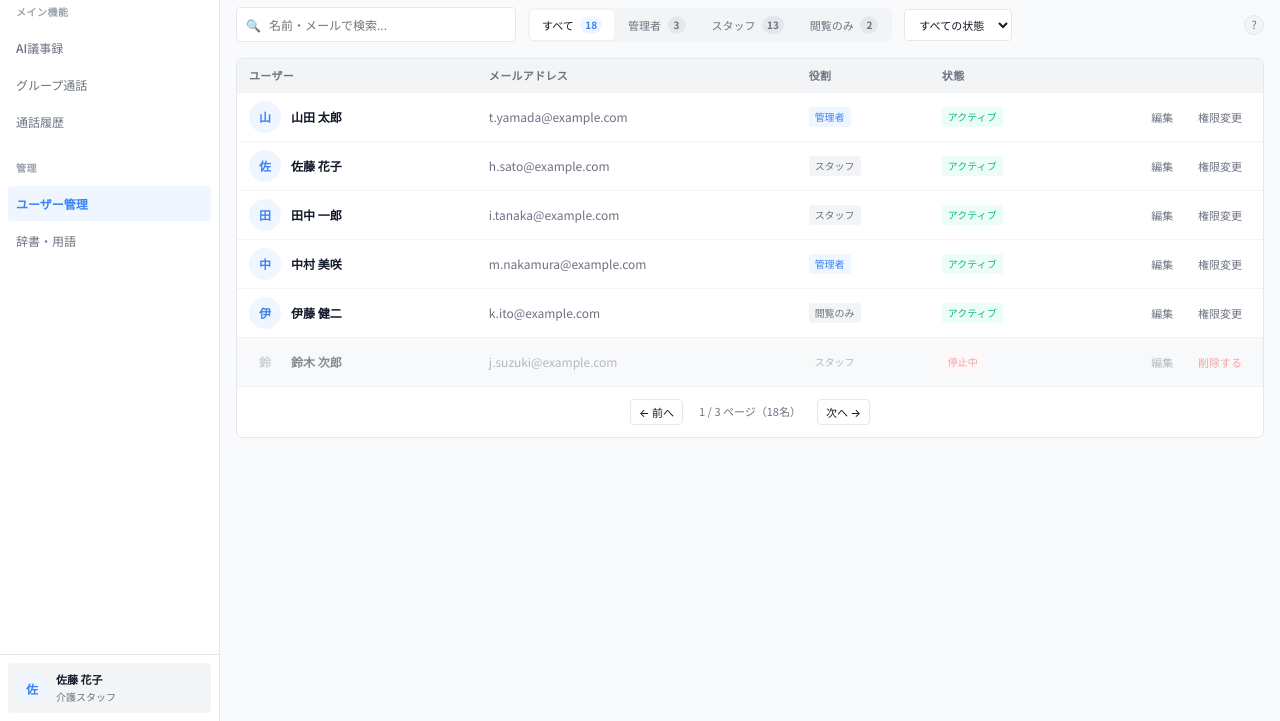
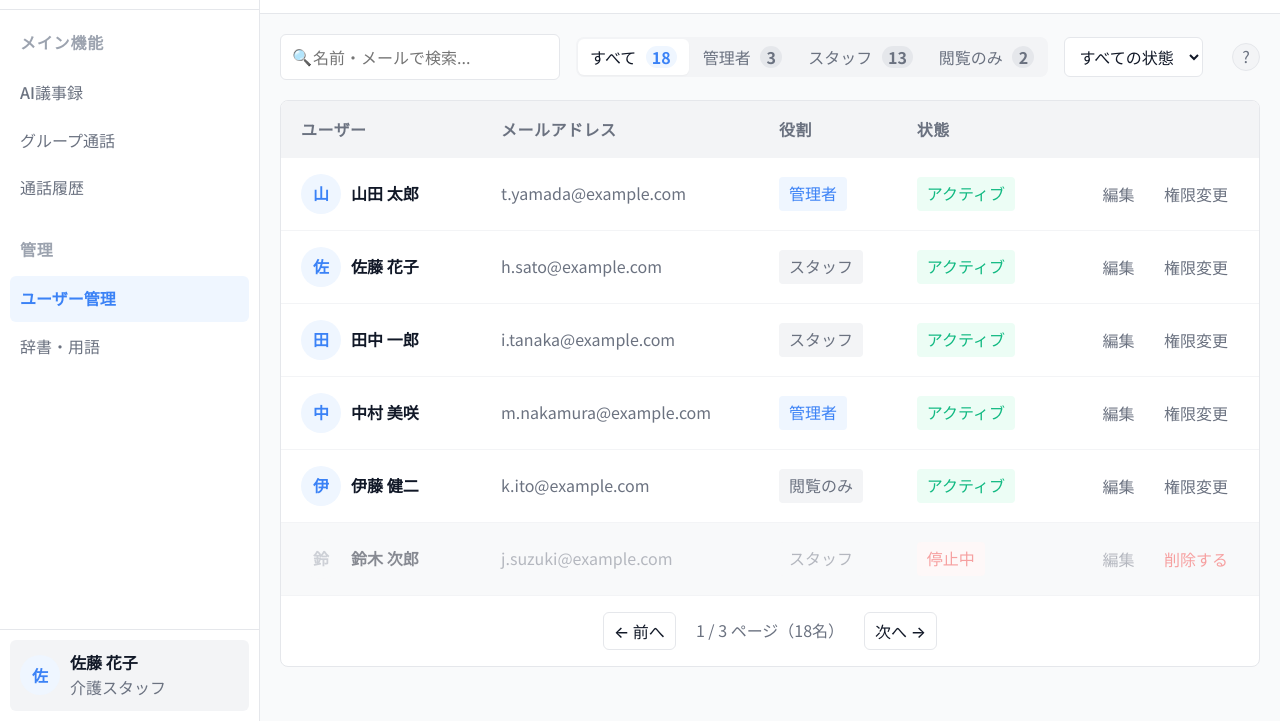
Before and after one commit to hiranuma-shuya/tbeye-ui, a website: page staff.html in a window 1280 px wide. Shown: the part 79-800 px from the top of the page. Drawn offline with Linux system fonts and the light colour scheme.

Commit message:
Enhance UI styles across multiple pages for improved readability and consistency

```diff
--- a/staff.html
+++ b/staff.html
@@ -42,11 +42,11 @@
       display: inline-flex;
       align-items: center;
       justify-content: center;
-      min-width: 18px;
-      height: 18px;
-      padding: 0 5px;
-      margin-left: 4px;
-      font-size: 10px;
+      min-width: 22px;
+      height: 22px;
+      padding: 0 6px;
+      margin-left: 6px;
+      font-size: 16px;
       font-weight: 600;
       background: var(--border);
       border-radius: 999px;
@@ -77,11 +77,11 @@
 
     .search-icon {
       position: absolute;
-      left: 10px;
+      left: 12px;
       top: 50%;
       transform: translateY(-50%);
       color: var(--text-muted);
-      font-size: 12px;
+      font-size: 16px;
     }
 
     /* Help Tooltip */
@@ -89,12 +89,12 @@
       display: inline-flex;
       align-items: center;
       justify-content: center;
-      width: 20px;
-      height: 20px;
+      width: 28px;
+      height: 28px;
       background: var(--surface-alt);
       border: 1px solid var(--border);
       border-radius: 50%;
-      font-size: 11px;
+      font-size: 16px;
       color: var(--text-secondary);
       cursor: help;
       margin-left: auto;
--- a/style.css
+++ b/style.css
@@ -31,29 +31,29 @@
   --danger: #ef4444;
   --danger-light: #fef2f2;
 
-  /* Spacing - Tighter */
-  --space-xs: 4px;
-  --space-sm: 8px;
-  --space-md: 12px;
-  --space-lg: 16px;
-  --space-xl: 24px;
-  --space-2xl: 32px;
+  /* Spacing */
+  --space-xs: 6px;
+  --space-sm: 10px;
+  --space-md: 16px;
+  --space-lg: 20px;
+  --space-xl: 28px;
+  --space-2xl: 40px;
 
-  /* Typography - Smaller */
+  /* Typography - Minimum 16px */
   --font: "Noto Sans JP", -apple-system, BlinkMacSystemFont, sans-serif;
-  --text-xs: 11px;
-  --text-sm: 12px;
-  --text-base: 13px;
-  --text-lg: 14px;
-  --text-xl: 16px;
-  --text-2xl: 20px;
-  --text-3xl: 24px;
+  --text-xs: 16px;
+  --text-sm: 16px;
+  --text-base: 17px;
+  --text-lg: 18px;
+  --text-xl: 20px;
+  --text-2xl: 24px;
+  --text-3xl: 32px;
 
-  /* Radius - Subtle */
-  --radius-sm: 4px;
-  --radius: 6px;
-  --radius-lg: 8px;
-  --radius-xl: 12px;
+  /* Radius */
+  --radius-sm: 6px;
+  --radius: 8px;
+  --radius-lg: 12px;
+  --radius-xl: 16px;
 
   /* Shadows - Minimal */
   --shadow-sm: 0 1px 2px rgba(0, 0, 0, 0.03);
@@ -90,9 +90,9 @@ input, select, textarea {
   min-height: 100vh;
 }
 
-/* ===== Sidebar - Compact Navigation ===== */
+/* ===== Sidebar Navigation ===== */
 .sidebar {
-  width: 220px;
+  width: 260px;
   background: var(--surface);
   border-right: 1px solid var(--border);
   display: flex;
@@ -132,13 +132,13 @@ input, select, textarea {
 }
 
 .nav-section-title {
-  font-size: 10px;
+  font-size: var(--text-xs);
   font-weight: 600;
   color: var(--text-muted);
   text-transform: uppercase;
   letter-spacing: 0.05em;
   padding: var(--space-sm) var(--space-sm);
-  margin-bottom: 2px;
+  margin-bottom: 4px;
 }
 
 .nav-item {
@@ -166,12 +166,12 @@ input, select, textarea {
 }
 
 .nav-icon {
-  width: 24px;
-  height: 24px;
+  width: 28px;
+  height: 28px;
   display: flex;
   align-items: center;
   justify-content: center;
-  font-size: var(--text-lg);
+  font-size: var(--text-xl);
 }
 
 .sidebar-footer {
@@ -189,8 +189,8 @@ input, select, textarea {
 }
 
 .user-avatar {
-  width: 32px;
-  height: 32px;
+  width: 40px;
+  height: 40px;
   border-radius: 50%;
   background: var(--primary-light);
   color: var(--primary);
@@ -215,14 +215,14 @@ input, select, textarea {
 }
 
 .user-role {
-  font-size: 10px;
+  font-size: var(--text-xs);
   color: var(--text-secondary);
 }
 
 /* ===== Main Content ===== */
 .main {
   flex: 1;
-  margin-left: 220px;
+  margin-left: 260px;
   min-height: 100vh;
   display: flex;
   flex-direction: column;
@@ -311,7 +311,7 @@ input, select, textarea {
   gap: var(--space-sm);
 }
 
-/* ===== Buttons - Compact & Modern ===== */
+/* ===== Buttons ===== */
 .btn {
   display: inline-flex;
   align-items: center;
@@ -323,26 +323,26 @@ input, select, textarea {
   border-radius: var(--radius-sm);
   border: 1px solid transparent;
   transition: all 0.15s ease;
-  min-height: 32px;
+  min-height: 40px;
   white-space: nowrap;
 }
 
 .btn-sm {
   padding: var(--space-xs) var(--space-sm);
   font-size: var(--text-xs);
-  min-height: 26px;
+  min-height: 36px;
 }
 
 .btn-lg {
   padding: var(--space-md) var(--space-lg);
   font-size: var(--text-base);
-  min-height: 38px;
+  min-height: 48px;
 }
 
 .btn-xl {
   padding: var(--space-md) var(--space-xl);
   font-size: var(--text-lg);
-  min-height: 44px;
+  min-height: 56px;
 }
 
 .btn-primary {
@@ -396,8 +396,8 @@ input, select, textarea {
 }
 
 .btn-icon {
-  width: 32px;
-  height: 32px;
+  width: 40px;
+  height: 40px;
   padding: 0;
   border-radius: var(--radius-sm);
 }
@@ -406,11 +406,11 @@ input, select, textarea {
 .badge {
   display: inline-flex;
   align-items: center;
-  gap: 4px;
-  padding: 2px 6px;
-  font-size: 10px;
+  gap: 6px;
+  padding: 4px 10px;
+  font-size: var(--text-xs);
   font-weight: 500;
-  border-radius: 3px;
+  border-radius: 4px;
   white-space: nowrap;
 }
 
@@ -468,13 +468,13 @@ input, select, textarea {
 .form-select,
 .form-textarea {
   width: 100%;
-  padding: var(--space-sm);
+  padding: var(--space-sm) var(--space-md);
   font-size: var(--text-sm);
   border: 1px solid var(--border);
   border-radius: var(--radius-sm);
   background: var(--surface);
   transition: all 0.15s ease;
-  min-height: 32px;
+  min-height: 44px;
 }
 
 .form-input:focus,
@@ -612,7 +612,7 @@ input, select, textarea {
   padding: var(--space-sm) var(--space-lg);
   border-radius: var(--radius-sm);
   border: none;
-  min-height: 36px;
+  min-height: 44px;
   transition: opacity 0.15s ease;
 }
 
@@ -717,7 +717,7 @@ input, select, textarea {
   border-color: var(--primary);
 }
 
-/* ===== Tables - Compact & Modern ===== */
+/* ===== Tables ===== */
 .table-container {
   background: var(--surface);
   border-radius: var(--radius);
@@ -736,13 +736,13 @@ input, select, textarea {
   font-size: var(--text-xs);
   font-weight: 600;
   text-align: left;
-  padding: var(--space-sm) var(--space-md);
+  padding: var(--space-md) var(--space-lg);
   text-transform: uppercase;
   letter-spacing: 0.03em;
 }
 
 .table td {
-  padding: var(--space-sm) var(--space-md);
+  padding: var(--space-md) var(--space-lg);
   border-bottom: 1px solid var(--border-light);
   font-size: var(--text-sm);
   vertical-align: middle;
@@ -836,8 +836,8 @@ input, select, textarea {
 }
 
 .empty-state-icon {
-  font-size: 40px;
-  margin-bottom: var(--space-sm);
+  font-size: 48px;
+  margin-bottom: var(--space-md);
   opacity: 0.5;
 }
 
@@ -909,8 +909,8 @@ input, select, textarea {
 }
 
 .quick-action-icon {
-  font-size: 24px;
-  margin-bottom: var(--space-xs);
+  font-size: 28px;
+  margin-bottom: var(--space-sm);
   color: var(--primary);
 }
 
```
Also changed, not shown: ai-minutes.html (+16 -16 lines), call-logs.html (+10 -10 lines), dictionary.html (+7 -7 lines), group-call.html (+6 -6 lines), realtime.html (+7 -7 lines).
